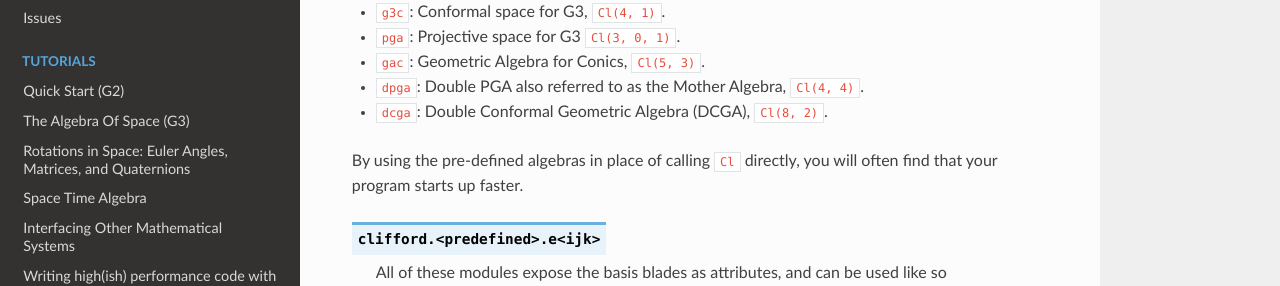
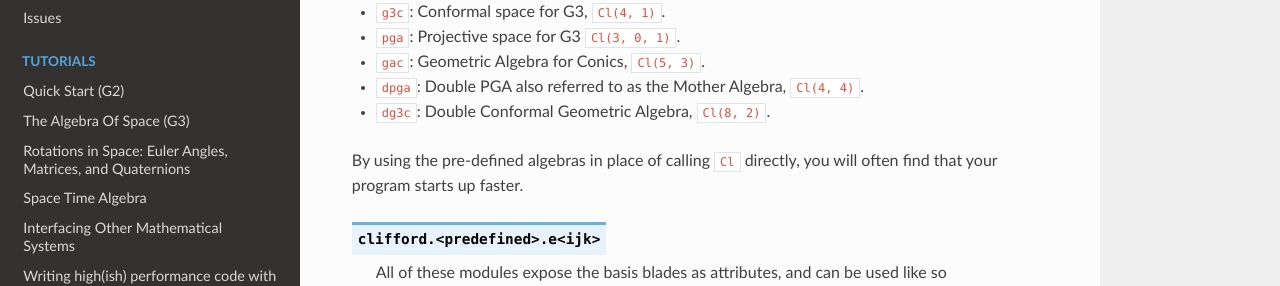
Before and after one commit to pygae/clifford, a Sphinx documentation site: the page built from docs/predefined-algebras.rst, in a window 1280 px wide and 900 px high. Shown: the part 309-595 px from the top of the window. Built offline with Sphinx 7.4.7 and the Read the Docs theme 2.0.0, drawn with Linux system fonts in a browser that asks for light colours; pages that are not in the unit, such as notebooks, are missing from menus.

Commit message:
Renamed to dg3c in docs and flake8

```diff
--- a/docs/predefined-algebras.rst
+++ b/docs/predefined-algebras.rst
@@ -27,9 +27,9 @@ The easiest way to get started with ``clifford`` is to use one of several predef
 * .. module:: clifford.dpga
 
   ``dpga``: Double PGA also referred to as the Mother Algebra, ``Cl(4, 4)``.
-* .. module:: clifford.dcga
+* .. module:: clifford.dg3c
 
-  ``dcga``: Double Conformal Geometric Algebra (DCGA), ``Cl(8, 2)``.
+  ``dg3c``: Double Conformal Geometric Algebra, ``Cl(8, 2)``.
 
 
 
--- a/setup.cfg
+++ b/setup.cfg
@@ -60,7 +60,7 @@ per-file-ignores =
     clifford/test/test_g3c_tools.py:F401,F403,F405,F841,E722
     clifford/test/test_g3c_CUDA.py:F401,F403,F405,F841,E722
     clifford/test/test_dpga.py:F403,F405,E127
-    clifford/test/test_dcga.py:F403,F405,E127
+    clifford/test/test_dg3c.py:F403,F405,E127
     clifford/_layout.py:E306
     clifford/__init__.py:E402
 
@@ -68,7 +68,7 @@ per-file-ignores =
     clifford/gac.py:F821
     clifford/sta.py:F821
     clifford/dpga.py:F821
-    clifford/dcga.py:F821
+    clifford/dg3c.py:F821
 
     # generated, so we don't really care
     clifford/tools/g3c/cuda_products.py:F401,E302,E231,W391
```
